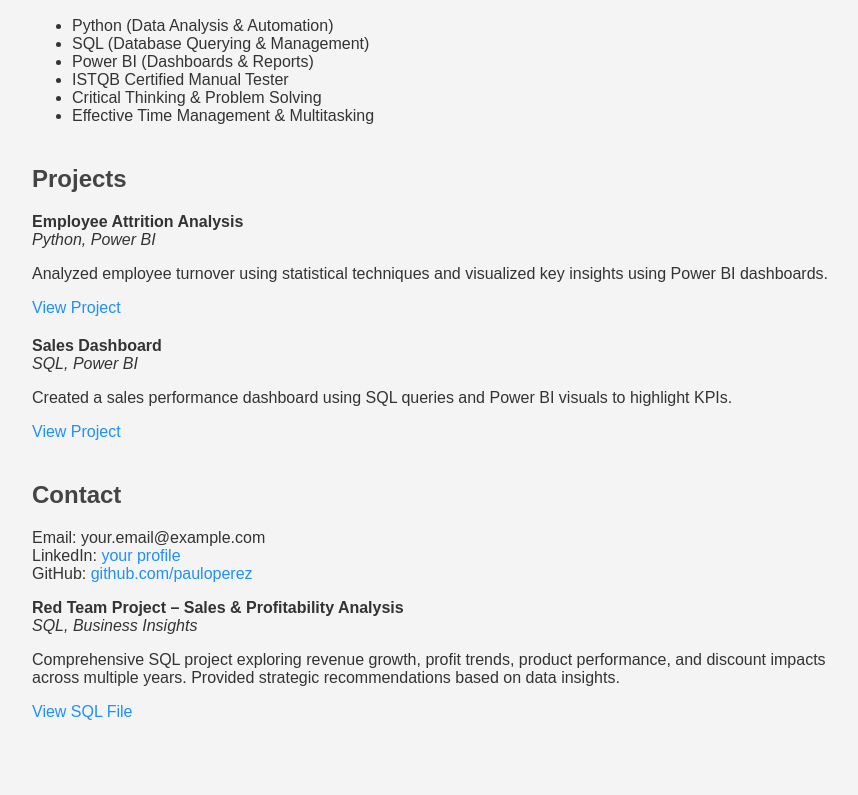
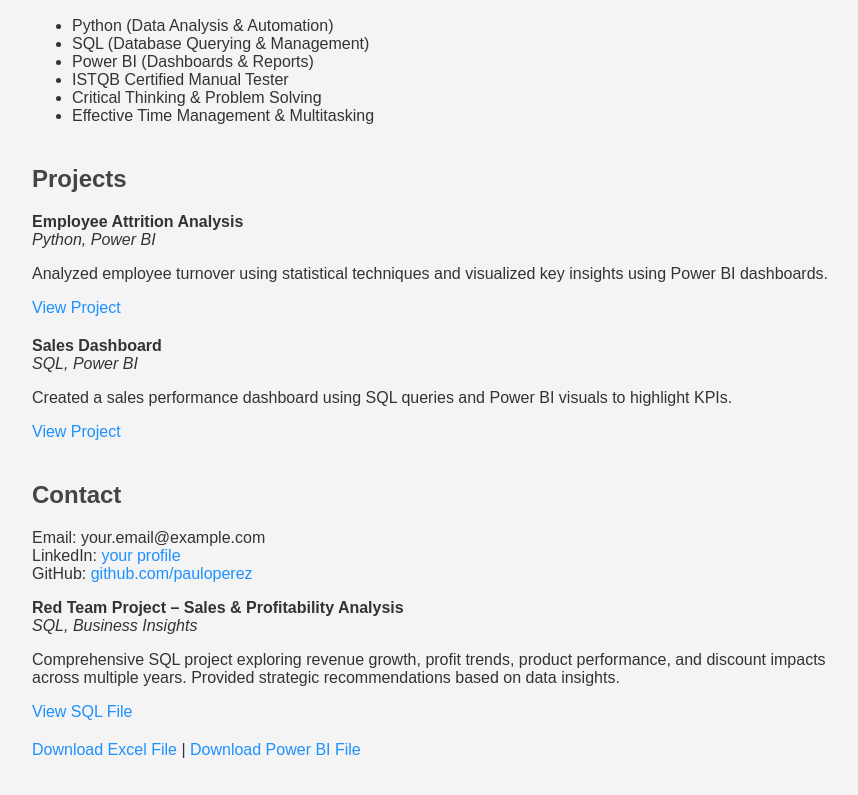
Before and after one commit to analist-pauloperez/pauloperez.github.io, a plain HTML site: page index.html in a window 1280 px wide. Shown: the part 349-1144 px from the top of the page, without its empty margins (208-1066 px from the left). Before the commit the page ends 1110 px from the top, so only its background shows below. Drawn offline with Linux system fonts and the light colour scheme.

Commit message:
Update index.html

```diff
--- a/index.html
+++ b/index.html
@@ -58,3 +58,7 @@
   <p>Comprehensive SQL project exploring revenue growth, profit trends, product performance, and discount impacts across multiple years. Provided strategic recommendations based on data insights.</p>
   <a href="red_team_project.sql" target="_blank">View SQL File</a>
 </div>
+<p>
+  <a href="red_team_data.xlsx" target="_blank">Download Excel File</a> |
+  <a href="profit_analysis.pbix" target="_blank">Download Power BI File</a>
+</p>
```
